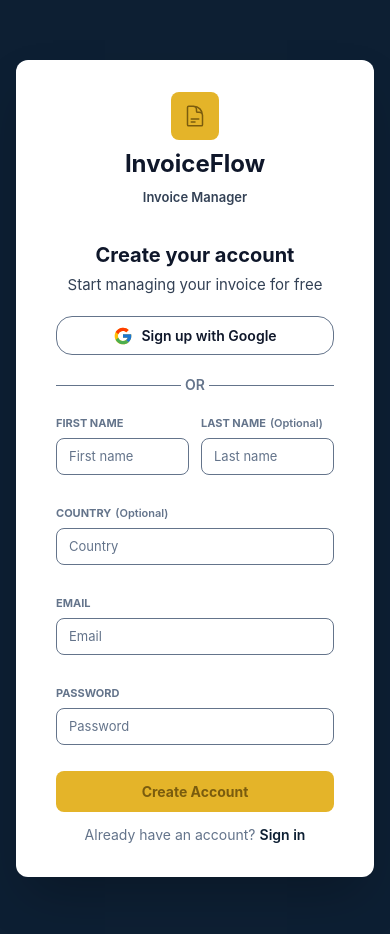
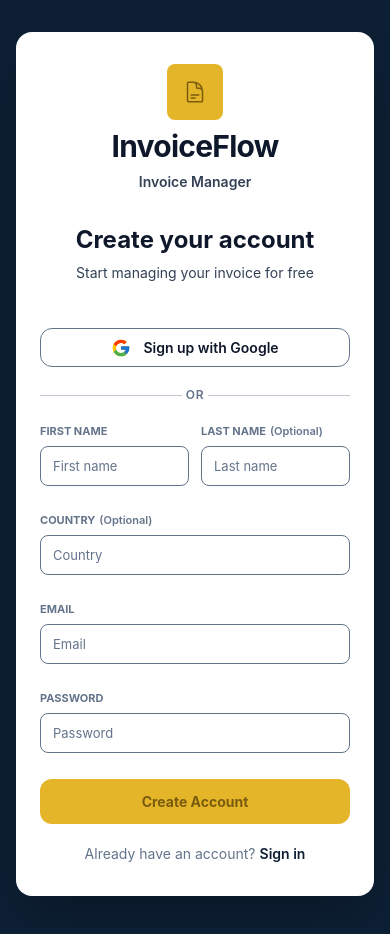
Before and after one commit to Dev-2427/InvoiceFlow, a React (Vite) app in the folder frontend/: page /signup in a window 390 px wide. Shown: the top 934 px of the page. Built offline with nearby package versions, Linux system fonts and the light colour scheme; no server answers.

Commit message:
style: improve authentication pages UI and responsiveness

```diff
--- a/frontend/src/components/auth/AuthButton.tsx
+++ b/frontend/src/components/auth/AuthButton.tsx
@@ -9,6 +9,6 @@
         <button
             type="submit"
             disabled={disabled}
-            className="bg-gold text-gold-dark text-[14px] w-full rounded-lg py-2.5 cursor-pointer font-bold disabled:opacity-60 disabled:cursor-not-allowed">{disabled ? loadingText : text}
+            className="bg-gold text-gold-dark text-[14px] w-full rounded-xl py-3 cursor-pointer font-bold disabled:opacity-60 disabled:cursor-not-allowed transition-colors hover:opacity-93">{disabled ? loadingText : text}
         </button>)
 }
--- a/frontend/src/components/auth/AuthInput.tsx
+++ b/frontend/src/components/auth/AuthInput.tsx
@@ -22,11 +22,11 @@
                 }
             </div>
             <input {...register}
-                className='border-text-sm border rounded-lg py-2 px-3 text-text-sm outline-none focus:ring-[1.5px] placeholder:text-text-sm text-[13px] w-full'
+                className='border-text-sm border rounded-lg py-2.5 px-3 text-text-sm outline-none focus:ring-[1.5px] placeholder:text-text-sm text-[13px] w-full text-sm transition-all duration-200'
                 placeholder={placeholder}
                 type={type} id={id} />
 
-            <p className="min-h-5 text-xs text-red-500">
+            <p className="min-h-[20px] text-xs text-red-500">
                 {errorMessage}
             </p>
         </div>)
--- a/frontend/src/components/auth/GoogleButton.tsx
+++ b/frontend/src/components/auth/GoogleButton.tsx
@@ -38,16 +38,16 @@
 
     return (
         <>
-            <div onClick={() => login()} className='flex justify-center items-center gap-2 my-5 border-text-sm border w-full rounded-2xl py-2 cursor-pointer'>
+            <div onClick={() => login()} className='flex justify-center items-center gap-3 my-5 border-text-sm border w-full rounded-xl py-2 cursor-pointer select-none'>
                 <FcGoogle size={20} />
                 <span className='text-text font-semibold text-[14px]'>{text} with Google</span>
             </div>
 
 
             <div className="flex justify-between items-center gap-1 w-full mb-5">
-                <hr className='border-text-sm  w-full' />
-                <span className='text-text-sm text-sm font-semibold'>OR</span>
-                <hr className='border-text-sm w-full' />
+                <hr className='border-text-sm opacity-40 w-full' />
+                <span className='text-text-sm text-xs tracking-wider font-semibold'>OR</span>
+                <hr className='border-text-sm w-full opacity-40' />
             </div>
         </>
     )
--- a/frontend/src/layout/AuthLayout.tsx
+++ b/frontend/src/layout/AuthLayout.tsx
@@ -13,19 +13,19 @@
     }, [])
 
     return (
-        <main className='min-h-screen flex flex-col justify-center items-center px-4 py-15 bg-navy-900'>
+        <main className='min-h-screen flex flex-col justify-center items-center px-4 py-8 bg-navy-900 sm:px-6 lg:px-8'>
 
-            <div className="flex flex-col justify-center items-center gap-8 bg-card max-w-md w-full rounded-xl py-8 px-10 shadow-2xl">
+            <div className="flex flex-col justify-center items-center gap-8 bg-card max-w-md w-full rounded-2xl py-8 px-6 sm:px-8 sm:py-10 shadow-2xl">
 
                 <div className='flex flex-col justify-center items-center gap-2'>
 
-                    <div className='bg-gold w-12 h-12 rounded-lg flex justify-center items-center'>
+                    <div className='bg-gold w-14 h-14 rounded-lg flex justify-center items-center'>
                         < HiOutlineDocumentText className='text-2xl text-gold-dark' />
                     </div>
 
-                    <h1 className='font-bold text-2xl text-text'>InvoiceFlow</h1>
+                    <h1 className='font-bold text-3xl tracking-tight text-text'>InvoiceFlow</h1>
 
-                    <p className='text-text-md font-semibold text-[13px]'>Invoice Manager</p>
+                    <p className='text-text-md font-semibold text-sm'>Invoice Manager</p>
 
                 </div>
 
--- a/frontend/src/pages/auth/ForgotPassword.tsx
+++ b/frontend/src/pages/auth/ForgotPassword.tsx
@@ -36,14 +36,14 @@
     return (
         <form onSubmit={handleSubmit(onSubmit)} className='flex flex-col justify-center items-center w-full'>
 
-            <div className='flex flex-col justify-center items-center gap-2 mb-4'>
+            <div className='flex flex-col justify-center items-center gap-2 mb-6'>
 
-                <div className="flex justify-center items-center border-gold border-2 rounded-lg w-14 h-14 bg-gold-light">
+                <div className="flex justify-center items-center border-gold border-2 w-16 h-16 rounded-2xl bg-gold-light">
                     <HiKey className="text-3xl text-gold" />
                 </div>
 
                 <h1 className='font-bold text-text text-[20px]'>Forgot password?</h1>
-                <span className='text-text-md text-[13px] text-center'>No worries! Enter your email address and we'll send you a verification code to reset password.</span>
+                <span className="text-sm text-text-md text-center max-w-xs">No worries! Enter your email address and we'll send you a verification code to reset password.</span>
             </div>
 
 
@@ -56,7 +56,7 @@
             <AuthButton disabled={isSendingMail} loadingText="Sending..." text="Send Email" />
 
 
-            <div className="flex gap-1 mt-3 text-[14px]" >
+            <div className="flex gap-1 mt-5 text-[14px]" >
                 <p className="text-text-sm">Remember your password?</p>
                 <button
                     type="button"
--- a/frontend/src/pages/auth/Signin.tsx
+++ b/frontend/src/pages/auth/Signin.tsx
@@ -38,9 +38,9 @@
     return (
         <form onSubmit={handleSubmit(onSubmit)} className='flex flex-col justify-center items-center w-full'>
 
-            <div className='flex flex-col justify-center items-center gap-1'>
-                <h1 className='font-bold text-text text-[20px]'>Welcome back</h1>
-                <span className='text-text-md text-[15px]'>Sign in to your InvoiceFlow account</span>
+            <div className="text-center space-y-1 mb-6">
+                <h1 className='font-bold text-text text-2xl'>Welcome back</h1>
+                <span className='text-text-md text-sm sm:text-base'>Sign in to your InvoiceFlow account</span>
             </div>
 
             <GoogleButton text="Sign in" />
@@ -56,7 +56,7 @@
                         <label htmlFor="password" className='text-text-sm font-bold text-[11px]'>PASSWORD</label>
 
                         <button type="button" onClick={() => navigate("/forgot-password")}
-                            className="text-navy-900 font-bold text-[12px] cursor-pointer">Forgot password?</button>
+                            className="text-navy-900 font-bold text-xs hover:underline transition-colors cursor-pointer">Forgot password?</button>
                     </div>
 
                     <input {...register("password")}
@@ -74,7 +74,7 @@
             <AuthButton disabled={isSigningIn} loadingText="Signing in..." text="Sign in" />
 
 
-            <div className="flex gap-1 mt-3 text-[14px]">
+            <div className="flex gap-1 mt-5 text-[14px]">
                 <p className="text-text-sm">Don't have an account?</p>
                 <button
                     type="button"
--- a/frontend/src/pages/auth/Signup.tsx
+++ b/frontend/src/pages/auth/Signup.tsx
@@ -31,17 +31,17 @@
 
   return (
 
-    <form onSubmit={handleSubmit(onSubmit)} className='flex flex-col justify-center items-center'>
+    <form onSubmit={handleSubmit(onSubmit)} className='flex flex-col justify-center items-center w-full'>
 
-      <div className='flex flex-col justify-center items-center gap-1'>
-        <h1 className='font-bold text-text text-[20px]'>Create your account</h1>
-        <span className='text-text-md text-[15px]'>Start managing your invoice for free</span>
+      <div className="text-center space-y-1 mb-6">
+        <h1 className='font-bold text-text text-2xl'>Create your account</h1>
+        <span className='text-text-md text-sm sm:text-base'>Start managing your invoice for free</span>
       </div>
 
       <GoogleButton text="Sign up" />
 
-      <div className="flex flex-col gap-1">
-        <div className="flex justify-center items-center gap-3">
+      <div className="flex flex-col space-y- w-full">
+        <div className="grid grid-cols-2 gap-3">
 
           <AuthInput id="firstName" placeholder="First name" type="text" label="FIRST NAME" register={register("firstName")} errorMessage={errors.firstName?.message} />
 
@@ -61,12 +61,11 @@
 
       <AuthButton disabled={isSigningUp} loadingText="Creating..." text="Create Account" />
 
-      <div className="flex gap-1 mt-3 text-[14px]" >
-        <p className="text-text-sm">Already have an account?</p>
+      <div className="mt-5 flex justify-center gap-1 text-sm">        <p className="text-text-sm">Already have an account?</p>
         <button
           type="button"
           onClick={() => navigate("/signin")}
-          className="text-navy-900 font-semibold cursor-pointer">Sign in</button>
+          className="text-navy-900 font-semibold cursor-pointer hover:underline transition-colors">Sign in</button>
       </div>
 
     </form>
--- a/frontend/src/pages/auth/VerifyResetCode.tsx
+++ b/frontend/src/pages/auth/VerifyResetCode.tsx
@@ -56,16 +56,16 @@
                 <h1 className='font-bold text-text text-[20px]'>Check your email</h1>
                 <span className='text-text-md text-[13px]'>We sent a 6-digit verification code to</span>
 
-                <span className='text-navy-900 text-[13px] font-bold'>{email}</span>
+                <span className='text-navy-900 text-[13px] font-bold text-sm'>{email}</span>
 
             </div>
 
             <div className="w-full">
-                <AuthInput id="code" placeholder="Code" register={register("verificationCode")} type="text" errorMessage={errors.verificationCode?.message} />
+                <AuthInput id="code" placeholder="Enter 6-digit code" register={register("verificationCode")} type="text" errorMessage={errors.verificationCode?.message} />
             </div>
 
 
-            <AuthButton disabled={isVerifyingResetCode} loadingText="Verifying..." text="Verify Email" />
+            <AuthButton disabled={isVerifyingResetCode} loadingText="Verifying..." text="Verify Code" />
 
 
             <hr className='border-text-sm border-1.0 w-full my-5 opacity-50' />
```
Also changed, not shown: frontend/src/pages/auth/ResetPassword.tsx (+6 -7 lines), frontend/src/pages/auth/VerifyCode.tsx (+6 -7 lines).
